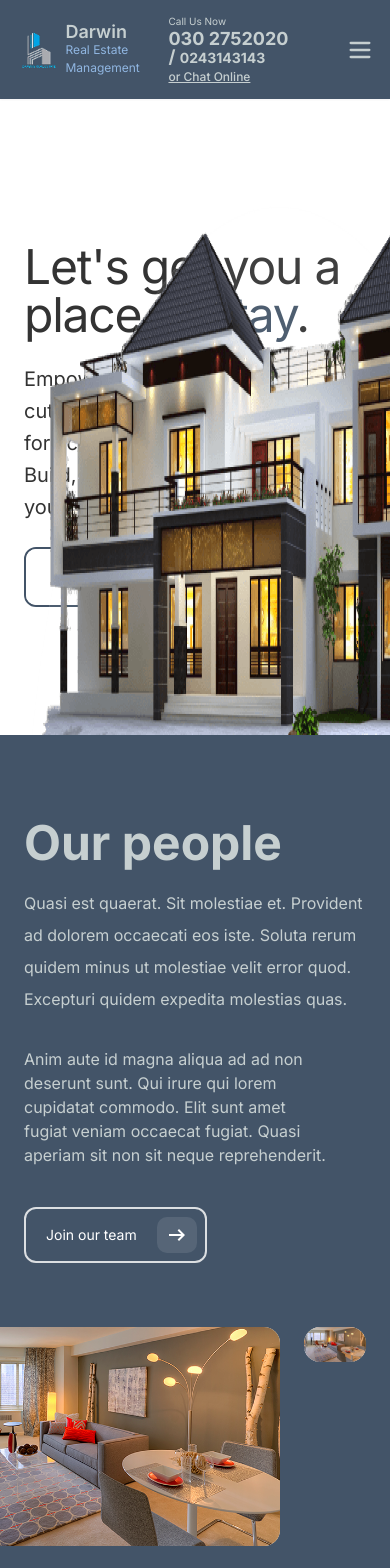
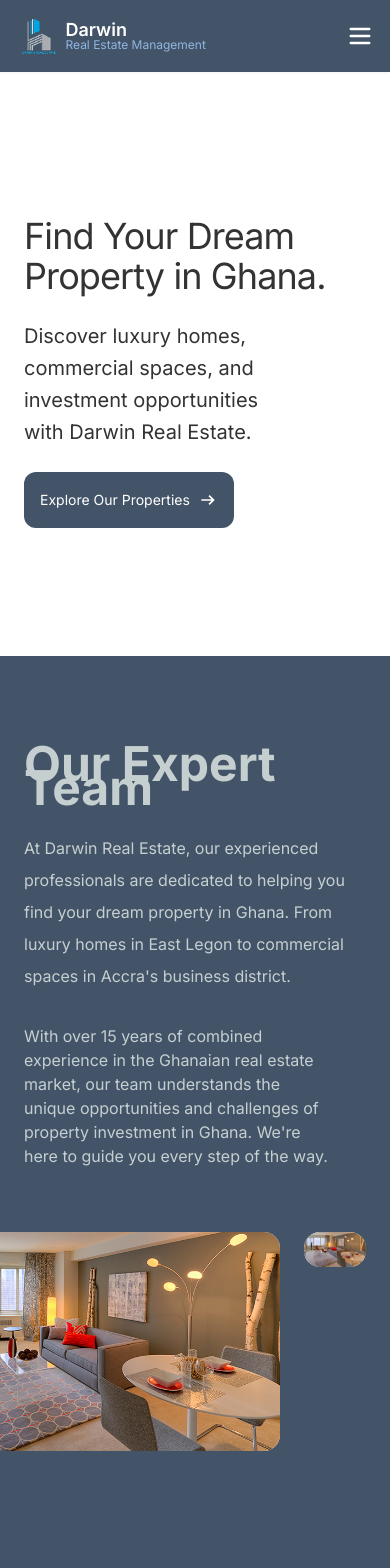
Before and after one commit to georgeankumensah/darwin-real-estate, a Next.js app: page / in a window 390 px wide. Shown: the top 1568 px of the page. Built offline with nearby package versions, Linux system fonts and the light colour scheme.

Commit message:
fix: responsiveness

```diff
--- a/components/layout/navbar/index.tsx
+++ b/components/layout/navbar/index.tsx
@@ -8,102 +8,76 @@ const Navbar = () => {
   const [isOpen, setIsOpen] = useState(false);
 
   return (
-    <header className="relative z-50 w-full bg-[#435468] text-[#c6cfd0] shadow-sm">
+      <header className="bg-[#435468] text-[#c6cfd0] shadow-sm z-50 w-full">
         <div className="mx-auto max-w-6xl px-4 sm:px-6 py-4 flex items-center justify-between">
           {/* Logo */}
           <Link href="/" className="inline-flex items-center gap-x-2">
             <img src="/darwin.png" alt="logo" className="h-[40px]" />
-          <div className="flex flex-col">
-            <span className="text-[18px] leading-[18px] font-semibold text-primary-300">
-              Darwin
-            </span>
-            <span className="text-[#90b6e1] text-[12px]">
-              Real Estate Management
-            </span>
+            <div className="flex flex-col leading-none">
+              <span className="text-[18px] font-semibold text-white">Darwin</span>
+              <span className="text-[#90b6e1] text-[12px]">Real Estate Management</span>
             </div>
           </Link>
 
           {/* Desktop Nav */}
-        <nav className="hidden md:flex gap-x-8 items-center">
-          <Link
-            href="#"
-            className="text-primary-300 hover:text-secondary-0 transition"
-          >
-            Home
-          </Link>
-          <Link
-            href="#"
-            className="text-primary-300 hover:text-secondary-0 transition"
-          >
-            Features
-          </Link>
-          <Link
-            href="#"
-            className="text-primary-300 hover:text-secondary-0 transition"
-          >
-            Pricing
-          </Link>
-          <Link
-            href="#"
-            className="text-primary-300 hover:text-secondary-0 transition"
-          >
-            Contact
-          </Link>
+          <nav className="hidden md:flex items-center gap-x-8">
+            <Link href="/" className="hover:text-white transition">Home</Link>
+            <Link href="/explore" className="hover:text-white transition">Explore</Link>
           </nav>
 
-        {/* CTA Button */}
-        <div className=" ">
-          <div className="flex flex-col gap-y-[4px]">
-            <p className="text-[10px] leading-[10px] ">Call Us Now</p>
-            <h3 className="text-[18px] leading-[18px] font-bold ">
-              030 2752020 /&nbsp;<span className="text-[14px]">0243143143</span>
+          {/* CTA */}
+          <div className="hidden lg:flex flex-col text-right gap-y-[4px]">
+            <p className="text-[10px] leading-[10px]">Call Us Now</p>
+            <h3 className="text-[18px] leading-[18px] font-bold">
+              030 2752020 / <span className="text-[14px]">0243143143</span>
             </h3>
             <a
-              className="text-[12px] leading-[12px] underline font-[500]"
-              href="https://web.whatsapp.com/send?l=en&amp;phone=233 24 314 3143"
+                className="text-[12px] underline font-medium"
+                href="https://web.whatsapp.com/send?l=en&phone=233243143143"
+                target="_blank"
+                rel="noopener noreferrer"
             >
               or Chat Online
             </a>
           </div>
-        </div>
 
-
-        {/* Mobile Menu Toggle */}
+          {/* Mobile Toggle */}
           <button
               onClick={() => setIsOpen(!isOpen)}
-          className="md:hidden text-primary-300"
+              className="md:hidden text-white"
               aria-label="Toggle menu"
           >
             {isOpen ? <X size={28} /> : <Menu size={28} />}
           </button>
         </div>
 
-      {/* Mobile Menu */}
-      {isOpen && (
-        <div className="md:hidden bg-primary-2500 text-primary-300 border-t border-primary-1000">
-          <nav className="flex flex-col px-4 py-4 gap-y-4">
-            <Link href="#" onClick={() => setIsOpen(false)}>
-              Home
-            </Link>
-            <Link href="#" onClick={() => setIsOpen(false)}>
-              Features
-            </Link>
-            <Link href="#" onClick={() => setIsOpen(false)}>
-              Pricing
-            </Link>
-            <Link href="#" onClick={() => setIsOpen(false)}>
-              Contact
-            </Link>
-            <Link
-              href="#"
-              className="bg-secondary-1400 border-2 border-secondary-1200 text-white px-4 py-2 mt-4 rounded-xl text-center"
-              onClick={() => setIsOpen(false)}
+        {/* Mobile Nav */}
+        <div
+            className={`md:hidden transition-all duration-300 ease-in-out overflow-hidden ${
+                isOpen ? "max-h-[500px] opacity-100" : "max-h-0 opacity-0"
+            }`}
         >
-              Get Started
-            </Link>
+          <nav className="bg-[#354352] flex flex-col px-6 py-4 gap-y-4">
+            <Link href="/" onClick={() => setIsOpen(false)} className="hover:text-white">Home</Link>
+            <Link href="/explore" onClick={() => setIsOpen(false)} className="hover:text-white">Explore</Link>
+
+            {/* Mobile CTA */}
+            <div className="pt-4 border-t border-gray-600">
+              <p className="text-[10px]">Call Us Now</p>
+              <h3 className="text-[18px] font-bold">
+                030 2752020 / <span className="text-[14px]">0243143143</span>
+              </h3>
+              <a
+                  className="text-[12px] underline font-medium"
+                  href="https://wa.me/233541733843"
+                  target="_blank"
+                  rel="noopener noreferrer"
+              >
+                or Chat Online
+              </a>
+            </div>
           </nav>
         </div>
-      )}
       </header>
   );
 };
--- a/components/layout/sidebar/index.tsx
+++ b/components/layout/sidebar/index.tsx
@@ -20,11 +20,11 @@ export function DashboardSidebar() {
             href: "/properties",
             icon: "/properties.svg",
         },
-        {
-            title: "Tenants",
-            href: "/tenants",
-            icon: "/tenants.svg",
-        },
+        // {
+        //     title: "Tenants",
+        //     href: "/tenants",
+        //     icon: "/tenants.svg",
+        // },
         {
             title: "Transactions",
             href: "/transactions",
--- a/components/sections/hero.tsx
+++ b/components/sections/hero.tsx
@@ -1,4 +1,7 @@
+"use client";
+
 import React from "react";
+import Link from "next/link";
 
 const Hero = () => {
     return (
@@ -8,71 +11,37 @@ const Hero = () => {
                     <div className="overflow-hidden">
                         <div className="mx-auto max-w-7xl px-6 pb-32 pt-36 sm:pt-60 lg:px-8 lg:pt-32 ">
                             <div className="mx-auto max-w-2xl gap-x-14 lg:mx-0 lg:flex lg:max-w-none lg:items-center  ">
-                <div className="relative w-full">
-                  <h1 className="text-4xl table sm:text-7xl w-[600px] text-balance font-display tracking-tight text-5xl sm:text-5xl text-primary-0">
-                    Let's get you a place to
-                    <span className="text-[#435468] ml-2">Stay</span>
-                    <span>.</span>
+                                <div className="relative w-full md:w-1/2 lg:w-1/2">
+                                    <h1 className="text-4xl table md:text-5xl lg:text-7xl text-balance font-display tracking-tight text-primary-0">
+                                        Find Your Dream Property in Ghana.
                                     </h1>
                                     <p className="mt-6 text-xl sm:max-w-md lg:max-w-none font-body text-balance leading-8 text-md md:text-xl text-primary-300">
-                    Empower your team with our cutting-edge platform, designed
-                    for scalability and performance. Build, deploy, and manage
-                    your applications with ease.
+                                        Discover luxury homes, commercial spaces, and investment opportunities with
+                                        Darwin Real Estate.
                                     </p>
 
-                  <div className="flex items-center gap-x-2 w-full mt-6">
-                    <div className="flex w-full max-w-[600px] items-stretch peer ocus-visible:outline focus-visible:outline-2 focus-visible:outline-offset-2 focus-visible:outline-indigo-600 border-[#435468] text-white border-2 border-secondary-1200   min-h-14 text-sm md:text-base rounded-lg overflow-hidden">
-                      <input
-                        type="text"
-                        name=""
-                        id=""
-                        className="flex-1 peer"
-                      />
-                      <button className="flex items-stretch shrink-0   bg-[#435468] text-white  gap-x-2 px-2 py-2 min-h-14 text-sm md:text-base rounded-lg rounded-tr-none rounded-br-none">
-                        <div className="flex items-center gap-x-2 flex-1 text-center justify-center px-3">
-                          Find Property
+                                    <div className="flex items-center w-full mt-6">
+                                        <Link
+                                            href="/explore"
+                                            className="flex items-center bg-[#435468] text-white px-4 py-3 min-h-14 text-sm md:text-base rounded-lg overflow-hidden"
+                                        >
+                                            <span className="flex items-center gap-x-2">
+                                              Explore Our Properties
+                                              <svg
+                                                  xmlns="http://www.w3.org/2000/svg"
+                                                  className="w-5 h-5"
+                                                  viewBox="0 0 24 24"
+                                                  fill="currentColor"
+                                              >
+                                                <path d="m14 18l-1.4-1.45L16.15 13H4v-2h12.15L12.6 7.45L14 6l6 6z" />
+                                              </svg>
+                                            </span>
+                                        </Link>
                                     </div>
 
-                        <div className="h-auto rounded-md flex items-center justify-center bg-white/10 w-10 px-2">
-                          <svg
-                            className=""
-                            xmlns="http://www.w3.org/2000/svg"
-                            width="32"
-                            height="32"
-                            viewBox="0 0 24 24"
-                          >
-                            <path
-                              fill="currentColor"
-                              d="m14 18l-1.4-1.45L16.15 13H4v-2h12.15L12.6 7.45L14 6l6 6z"
-                            />
-                          </svg>
+
                                 </div>
-                      </button>
-                    </div>
-
-                    {/* <button className="flex items-stretch  border-2 focus-visible:outline focus-visible:outline-2 focus-visible:outline-offset-2 focus-visible:outline-indigo-600 text-primary-300 px-2 py-2 min-h-14 text-sm md:text-base rounded-lg">
-                      <div className="flex items-center gap-x-2 flex-1 text-center justify-center px-3">
-                        Browse Properties
-                      </div>
-
-                      <div className="h-auto rounded-md flex items-center justify-center w-8 pr-2">
-                        <svg
-                          className=""
-                          xmlns="http://www.w3.org/2000/svg"
-                          width="32"
-                          height="32"
-                          viewBox="0 0 24 24"
-                        >
-                          <path
-                            fill="currentColor"
-                            d="m14 18l-1.4-1.45L16.15 13H4v-2h12.15L12.6 7.45L14 6l6 6z"
-                          />
-                        </svg>
-                      </div>
-                    </button> */}
-                  </div>
-                </div>
-                <img src="/hero.png" alt="" className="h-full absolute right-0 top-0" />
+                                <img src="/hero.png" alt="" className="hidden md:block lg:block w-1/2 h-full absolute right-0 top-0"/>
                             </div>
                         </div>
                     </div>
--- a/components/sections/media.tsx
+++ b/components/sections/media.tsx
@@ -51,66 +51,76 @@ const Media = () => {
       </div> */}
 
             <div className="mx-auto max-w-7xl px-6 py-24 sm:py-32 lg:gap-x-10 lg:px-8 lg:py-40 ">
-        <div className="mx-auto grid max-w-2xl grid-cols-1 gap-x-12 gap-y-16 lg:mx-0 lg:min-w-full lg:max-w-none lg:flex-none lg:gap-y-8">
+                <div
+                    className="mx-auto grid max-w-2xl grid-cols-1 gap-x-12 gap-y-16 lg:mx-0 lg:min-w-full lg:max-w-none lg:flex-none lg:gap-y-8">
                     <div className="lg:col-end-1 lg:w-full lg:max-w-lg lg:pb-8">
                         <h2 className="font-display text-balance text-5xl leading-6 font-bold text-primary-0">
-              Our people
+                            Our Expert Team
                         </h2>
                         <p className="font-body text-balance leading-8 text-md md:text-xl text-primary-300 mt-8">
-              Quasi est quaerat. Sit molestiae et. Provident ad dolorem
-              occaecati eos iste. Soluta rerum quidem minus ut molestiae velit
-              error quod. Excepturi quidem expedita molestias quas.
+                            At Darwin Real Estate, our experienced professionals are dedicated to helping you find your
+                            dream property in Ghana. From luxury homes in East Legon to commercial spaces in Accra's
+                            business district.
                         </p>
                         <p className="font-body text-balance text-base leading-6 text-primary-300 mt-8">
-              Anim aute id magna aliqua ad ad non deserunt sunt. Qui irure qui
-              lorem cupidatat commodo. Elit sunt amet fugiat veniam occaecat
-              fugiat. Quasi aperiam sit non sit neque reprehenderit.
+                            With over 15 years of combined experience in the Ghanaian real estate market, our team
+                            understands the unique opportunities and challenges of property investment in Ghana. We're
+                            here to guide you every step of the way.
                         </p>
-            <div className="mt-10 flex">
-              <button
-                // ref="#"
-                className="flex items-stretch focus-visible:outline focus-visible:outline-2 focus-visible:outline-offset-2 focus-visible:outline-indigo-600 bg-secondary-1400 text-white border-2 border-secondary-1200 gap-x-2 px-2 py-2 min-h-14 text-sm md:text-base rounded-lg"
-              >
-                <div className="flex items-center gap-x-2 flex-1 text-center justify-center px-3">
-                  Join our team
-                </div>
+                        {/*<div className="mt-10 flex">*/}
+                        {/*    <button*/}
+                        {/*        // ref="#"*/}
+                        {/*        className="flex items-stretch focus-visible:outline focus-visible:outline-2 focus-visible:outline-offset-2 focus-visible:outline-indigo-600 bg-secondary-1400 text-white border-2 border-secondary-1200 gap-x-2 px-2 py-2 min-h-14 text-sm md:text-base rounded-lg"*/}
+                        {/*    >*/}
+                        {/*        <div className="flex items-center gap-x-2 flex-1 text-center justify-center px-3">*/}
+                        {/*            Join our team*/}
+                        {/*        </div>*/}
 
-                <div className="h-auto rounded-md flex items-center justify-center bg-white/10 w-10 px-2">
-                  <svg
-                    className=""
-                    xmlns="http://www.w3.org/2000/svg"
-                    width="32"
-                    height="32"
-                    viewBox="0 0 24 24"
-                  >
-                    <path
-                      fill="currentColor"
-                      d="m14 18l-1.4-1.45L16.15 13H4v-2h12.15L12.6 7.45L14 6l6 6z"
-                    />
-                  </svg>
-                </div>
-              </button>
-            </div>
+                        {/*        <div*/}
+                        {/*            className="h-auto rounded-md flex items-center justify-center bg-white/10 w-10 px-2">*/}
+                        {/*            <svg*/}
+                        {/*                className=""*/}
+                        {/*                xmlns="http://www.w3.org/2000/svg"*/}
+                        {/*                width="32"*/}
+                        {/*                height="32"*/}
+                        {/*                viewBox="0 0 24 24"*/}
+                        {/*            >*/}
+                        {/*                <path*/}
+                        {/*                    fill="currentColor"*/}
+                        {/*                    d="m14 18l-1.4-1.45L16.15 13H4v-2h12.15L12.6 7.45L14 6l6 6z"*/}
+                        {/*                />*/}
+                        {/*            </svg>*/}
+                        {/*        </div>*/}
+                        {/*    </button>*/}
+                        {/*</div>*/}
                     </div>
                     <div className="flex flex-wrap items-start justify-end gap-6 sm:gap-8 lg:contents">
                         <div className="w-0 flex-auto lg:ml-auto lg:w-auto lg:flex-none lg:self-end">
-              <div className="aspect-7/5 w-148 max-w-none overflow-hidden relative rounded-2xl bg-gray-50 object-cover">
-                <div className="bg-primary-1700 w-full h-full flex items-center justify-center overflow-hidden">
+                            <div
+                                className="aspect-7/5 w-148 max-w-none overflow-hidden relative rounded-2xl bg-gray-50 object-cover">
+                                <div
+                                    className="bg-primary-1700 w-full h-full flex items-center justify-center overflow-hidden">
                                     <img src="/placeholder.png" alt="" className="min-w-full min-h-full  object-cover"/>
                                 </div>
                             </div>
                         </div>
-            <div className="contents lg:col-span-2 lg:col-end-2 lg:ml-auto lg:flex lg:w-148 lg:items-start lg:justify-end lg:gap-x-8">
+                        <div
+                            className="contents lg:col-span-2 lg:col-end-2 lg:ml-auto lg:flex lg:w-148 lg:items-start lg:justify-end lg:gap-x-8">
                             <div className="order-first flex w-64 flex-none justify-end self-end lg:w-auto">
-                <div className="aspect-4/3 w-[24rem] overflow-hidden relative max-w-none flex-none rounded-2xl bg-gray-50 object-cover">
-                  <div className="bg-primary-1700 w-full h-full flex items-center justify-center overflow-hidden">
-                    <img src="/placeholder.png" alt="" className="min-w-full min-h-full  object-cover"/>
+                                <div
+                                    className="aspect-4/3 w-[24rem] overflow-hidden relative max-w-none flex-none rounded-2xl bg-gray-50 object-cover">
+                                    <div
+                                        className="bg-primary-1700 w-full h-full flex items-center justify-center overflow-hidden">
+                                        <img src="/placeholder.png" alt=""
+                                             className="min-w-full min-h-full  object-cover"/>
                                     </div>
                                 </div>
                             </div>
                             <div className="flex w-96 flex-auto justify-end lg:w-auto lg:flex-none">
-                <div className="aspect-7/5 overflow-hidden relative w-148 max-w-none flex-none rounded-2xl bg-gray-50 object-cover">
-                  <div className="bg-primary-1700 w-full h-full flex items-center justify-center overflow-hidden">
+                                <div
+                                    className="aspect-7/5 overflow-hidden relative w-148 max-w-none flex-none rounded-2xl bg-gray-50 object-cover">
+                                    <div
+                                        className="bg-primary-1700 w-full h-full flex items-center justify-center overflow-hidden">
                                         <img
                                             src="/placeholder3.png"
                                             alt=""
@@ -120,8 +130,10 @@ const Media = () => {
                                 </div>
                             </div>
                             <div className="hidden sm:block sm:w-0 sm:flex-auto lg:w-auto lg:flex-none">
-                <div className="aspect-4/3 w-[24rem] max-w-none overflow-hidden relative rounded-2xl bg-gray-50 object-cover">
-                  <div className="bg-primary-1700 w-full h-full flex items-center justify-center overflow-hidden">
+                                <div
+                                    className="aspect-4/3 w-[24rem] max-w-none overflow-hidden relative rounded-2xl bg-gray-50 object-cover">
+                                    <div
+                                        className="bg-primary-1700 w-full h-full flex items-center justify-center overflow-hidden">
                                         <img
                                             src="/placeholder2.png"
                                             alt=""
```
Also changed, not shown: components/sections/faq.tsx (+39 -10 lines), components/ui/image-carousel/index.tsx (+77 -33 lines), components/ui/tables/Tenants/index.tsx (+91 -57 lines). Lines whose indentation alone changed are shown as unchanged.
